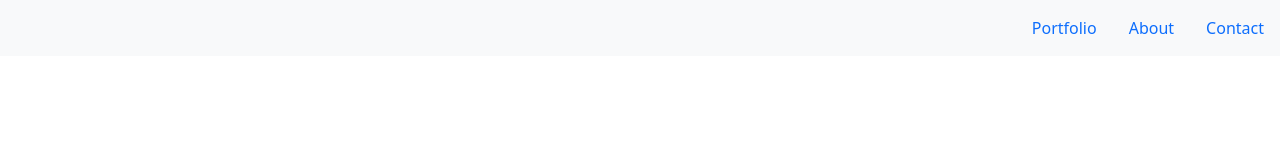
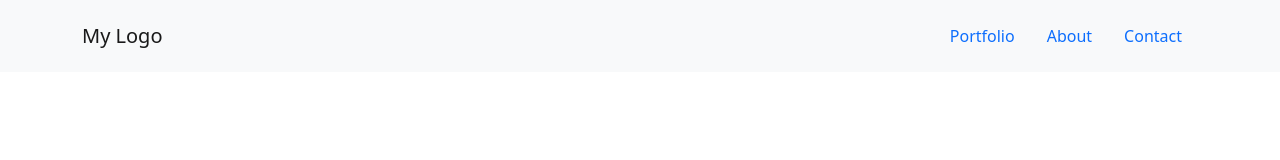
Before and after one commit to egichuhis/portfolioBootstrapEdwinTheophilus, a website: page index.html in a window 1280 px wide. Drawn offline with nearby package versions, Linux system fonts and the light colour scheme.

Commit message:
Add container for navbar header

```diff
--- a/index.html
+++ b/index.html
@@ -13,9 +13,11 @@
 
     <body>
         <header>
-
-            <nav class="navbar navbar-expand-lg navbar-light bg-light justify-content-end ">
-                <!-- <a class="align-self-start" href="#">My Logo</a> -->
+            <nav class="navbar navbar-expand-md navbar-light bg-light py-3 fixed-top">
+                <div class="container">
+                    <div class="navbar-header">
+                    <a  href="#" class="navbar-brand">My Logo</a>
+                    </div>
                         <ul class="nav justify-content-end">
                             <li class="nav-item">
                             <a class="nav-link active" aria-current="page" href="#portfolio">Portfolio</a>
@@ -27,6 +29,7 @@
                             <a class="nav-link" href="#contact">Contact</a>
                             </li>
                         </ul>
+                </div>
             </nav>
         </header>
 
```
Lines whose indentation alone changed are shown as unchanged.
